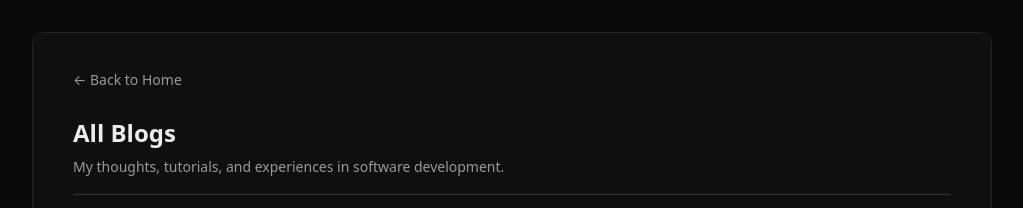
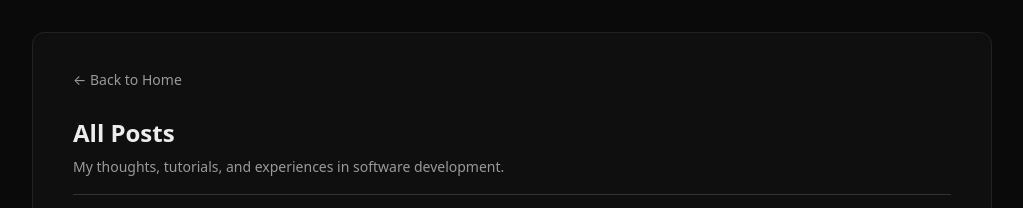
Before and after one commit to faizan-devs/personal-portfolio, a Next.js app: page /blogs in a window 1280 px wide. Shown: the top 208 px of the page, without its empty margins (128-1151 px from the left). Built offline with nearby package versions, Linux system fonts and the light colour scheme.

Commit message:
Refactor: update header title and comment for consistency in BlogsPage component

```diff
--- a/app/blogs/page.tsx
+++ b/app/blogs/page.tsx
@@ -12,13 +12,13 @@ export default function BlogsPage() {
 
 			{/* Header */}
 			<header className="listing-header">
-				<h1 className="listing-title">All Blogs</h1>
+				<h1 className="listing-title">All Posts</h1>
 				<p className="listing-description">
 					My thoughts, tutorials, and experiences in software development.
 				</p>
 			</header>
 
-			{/* Blogs Grid */}
+			{/* Posts Grid */}
 			<div className="listing-list">
 				{blogs.map((blog) => (
 					<BlogCard key={blog.id} blog={blog} />
```
